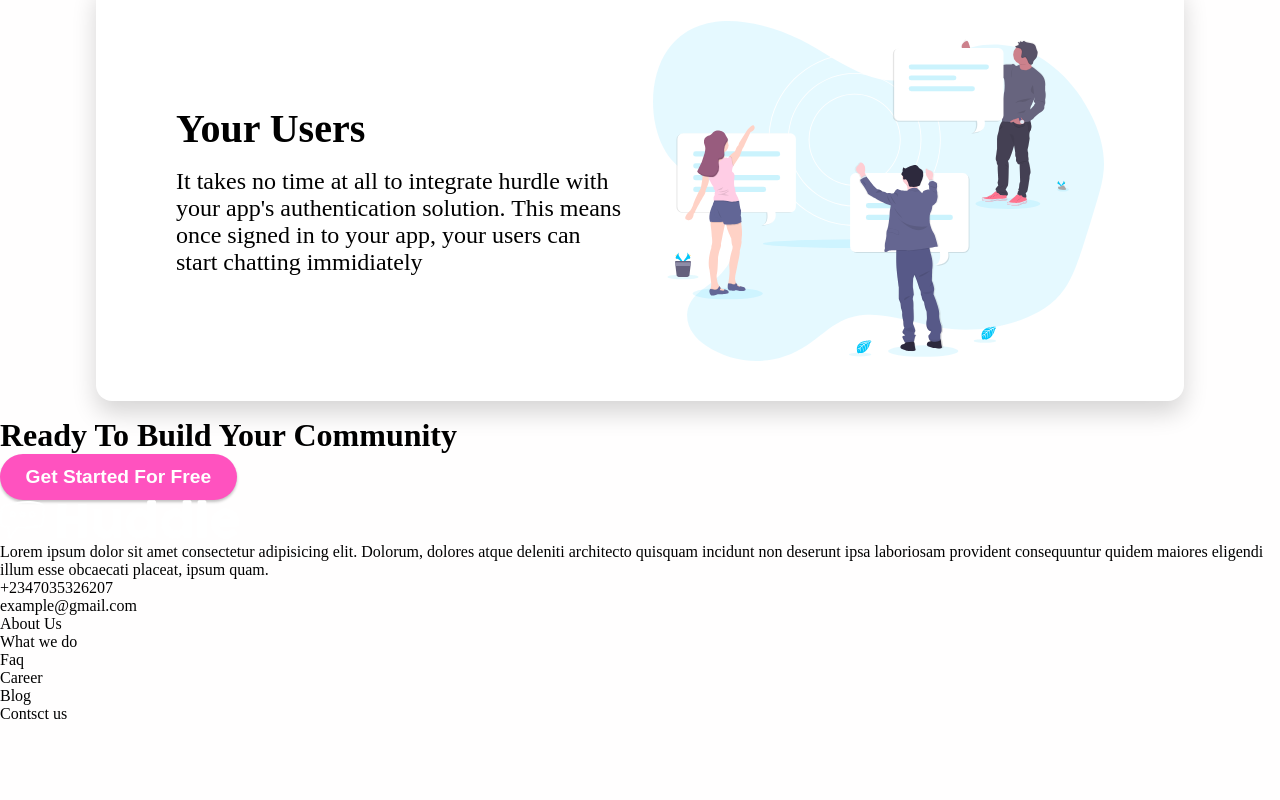
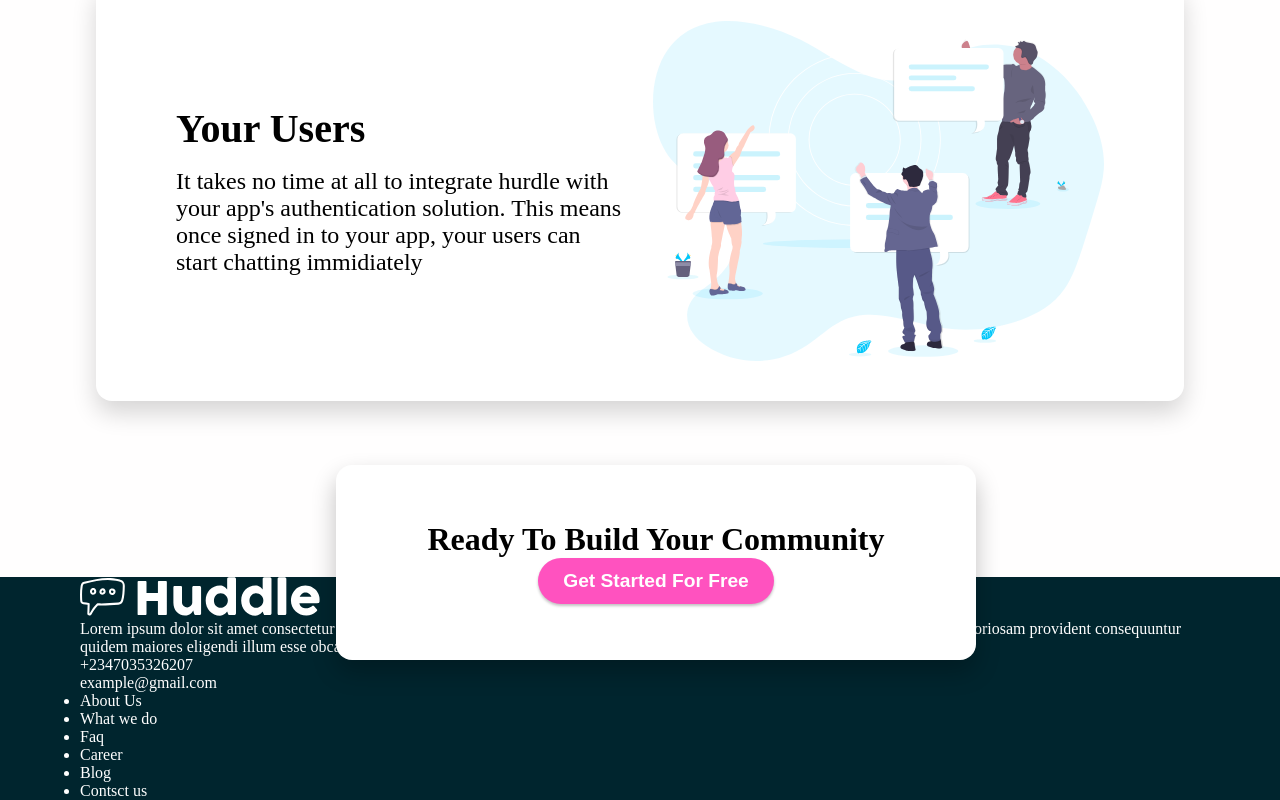
Before and after one commit to davidmicah123/Huddle-Project, a plain HTML site: page index.html in a window 1280 px wide. Shown: the part 1910-2710 px from the top of the page. Before the commit the page ends 2633 px from the top, so only its background shows below. Drawn offline with Linux system fonts and the light colour scheme.

Commit message:
Adding the footer style

```diff
--- a/style.css
+++ b/style.css
@@ -110,3 +110,27 @@ body{
 .grid_txt p{
     font-size: 1.5rem;
 }
+
+
+
+footer{
+    background: hsl(192, 100%, 9%);
+    margin-top: 22vh;
+    padding: 0 10vh;
+    color: #fff;
+    height: 100%;
+    padding-top: 0;
+}
+.footer_cta{
+    text-align: center;
+    box-shadow: 0 12px 24px rgba(0, 0, 0, 0.247);
+    width: 50vw;
+    padding: 7vh;
+    background: #fff;
+    color: black;
+    margin: 2vh auto;
+    border-radius: 1rem;
+    transform: translateY(-16vh);
+    margin-left: 20vw;
+    position: absolute;
+}
```
